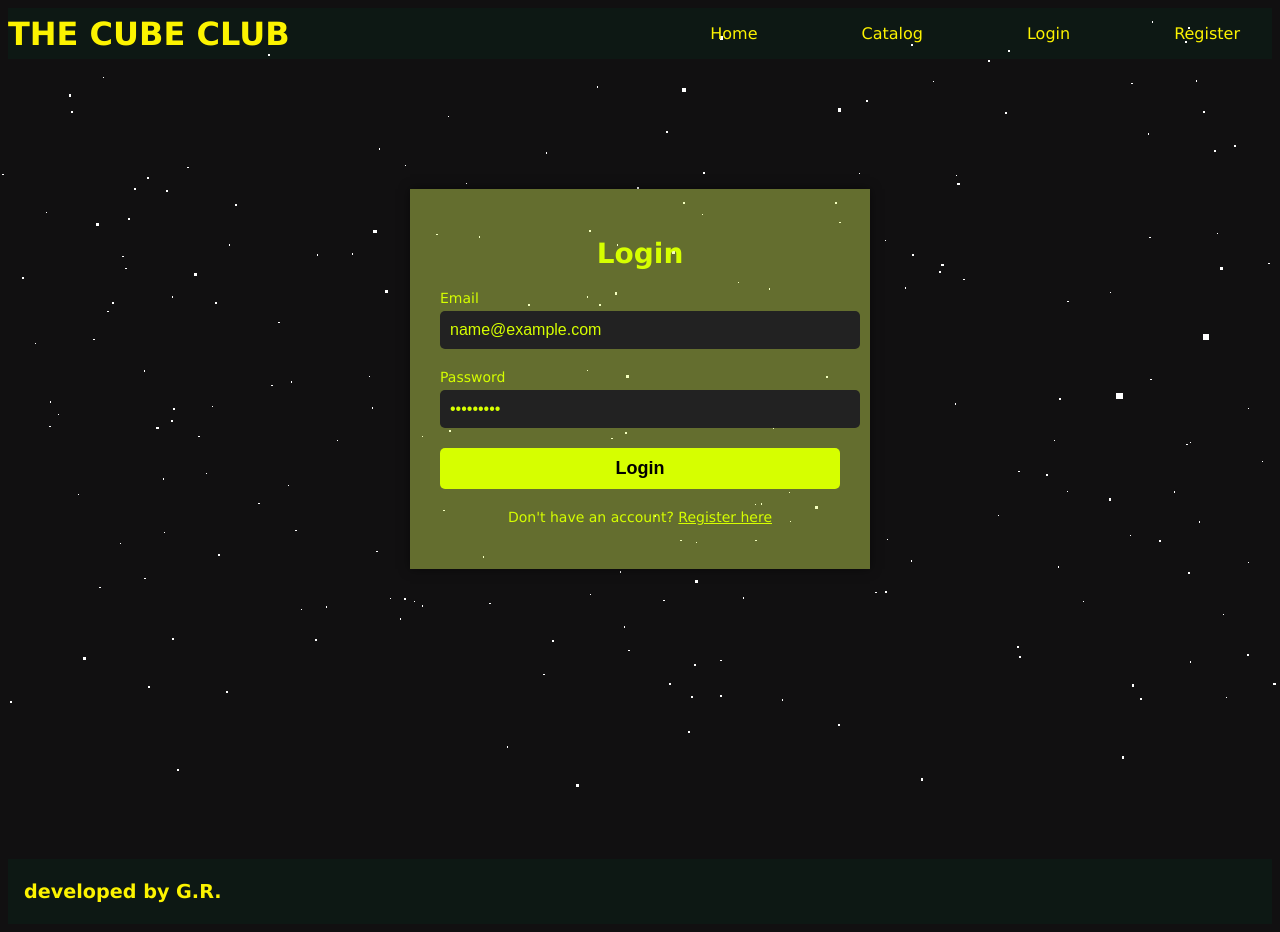
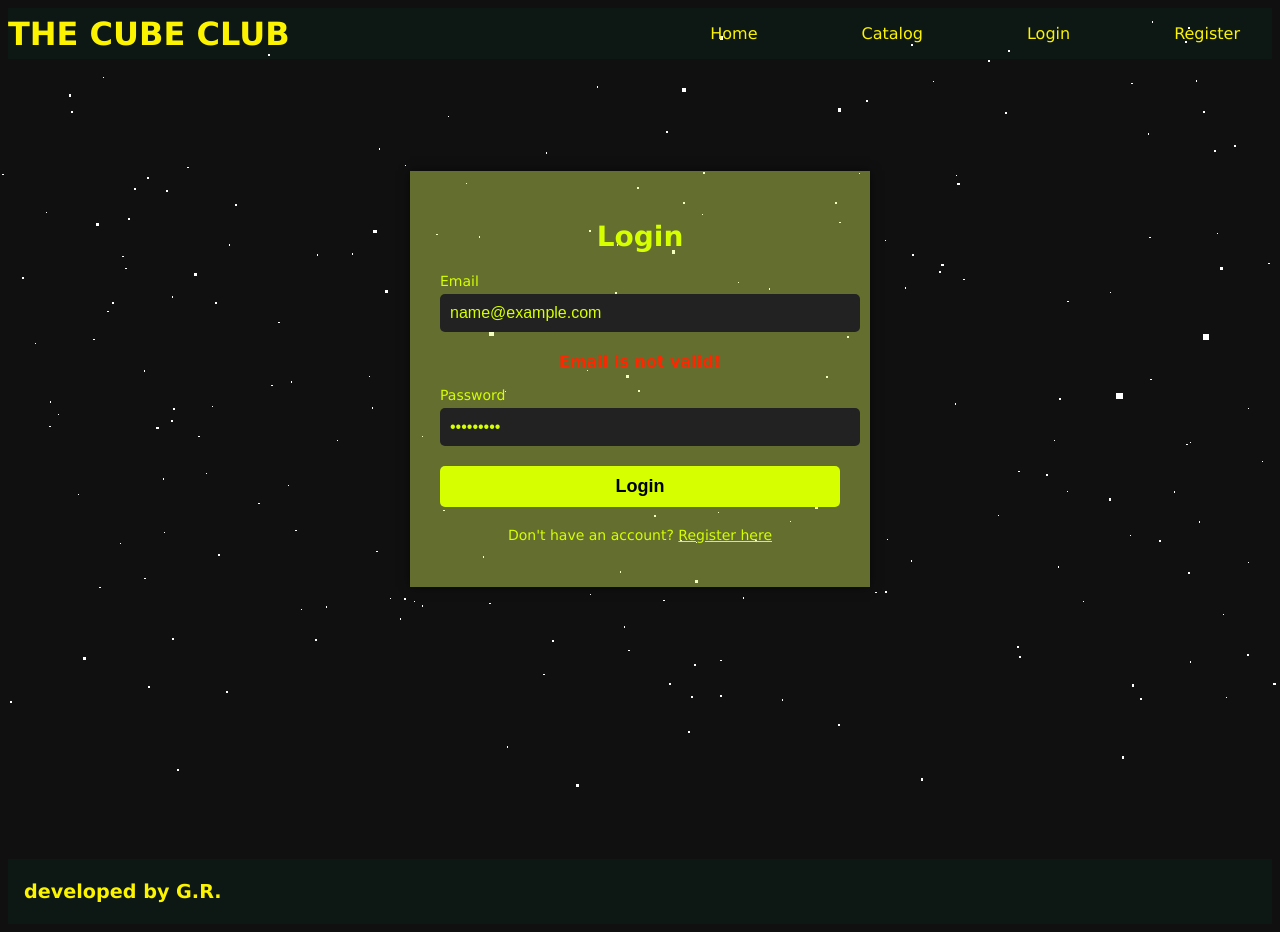
Before and after one commit to Atireg/js-angular, an Angular app: page /login in a window 1280 px wide. Both pictures are taken after typing "name@example.com", "Sample123" into the empty fields and a click on the button "Login". Built offline with nearby package versions, Linux system fonts and the light colour scheme.

Commit message:
added error messages for the email input of the login form

```diff
--- a/src/app/user/login/login.component.css
+++ b/src/app/user/login/login.component.css
@@ -55,6 +55,11 @@
   transition: box-shadow 0.3s ease;
 }
 
+.form-error {
+  color: #ff2600;
+  font-weight: bold;
+}
+
 .form-input:focus {
   box-shadow: 0 0 5px #d6ff00;
 }
--- a/src/app/user/login/login.component.html
+++ b/src/app/user/login/login.component.html
@@ -8,6 +8,16 @@
                     #inputEmail="ngModel" required
                     [appEmail]="domains">
             </div>
+            @if(inputEmail?.touched){
+                <div class="form-error">
+                    @if(inputEmail?.errors?.['required']){
+                        <p >Email is required!</p>
+                    }
+                    @if(inputEmail?.errors?.['emailValidator']){
+                        <p >Email is not valid!</p>
+                    }
+                </div>
+            }
             <div class="form-group">
                 <label for="password" class="form-label">Password</label>
                 <input type="password" id="password" name="password" class="form-input"
```
